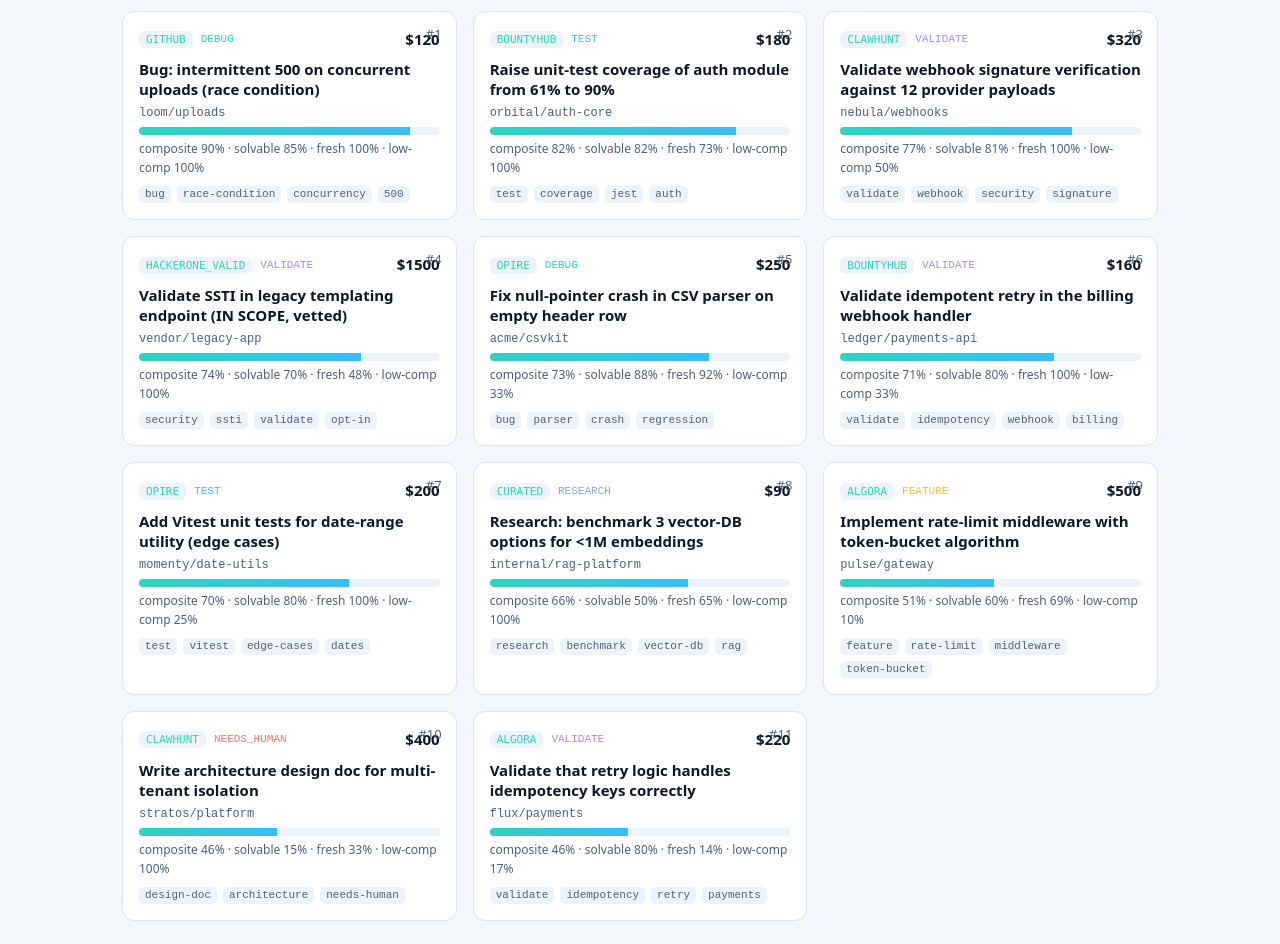
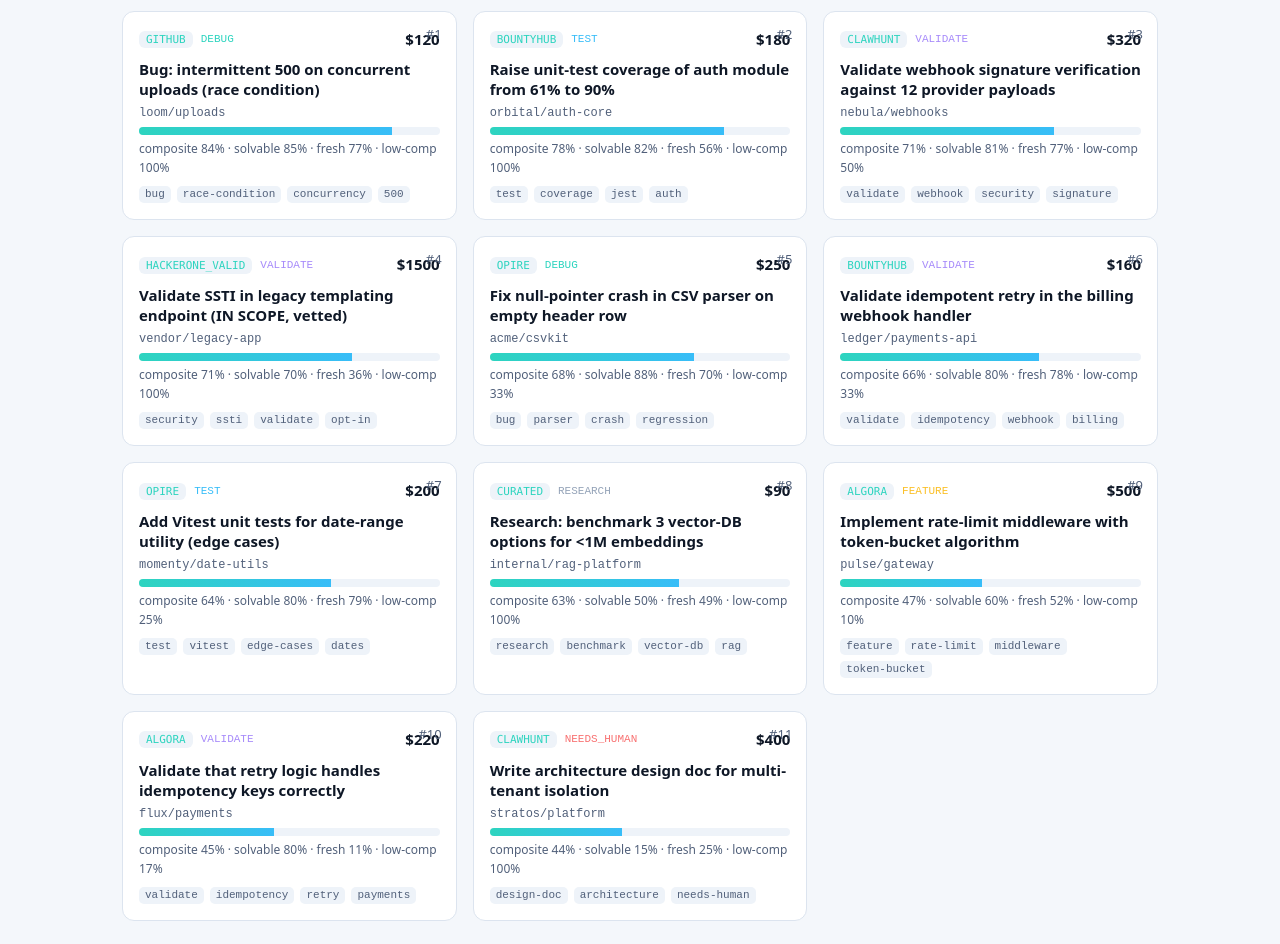
Before and after one commit to PanStories/bountyradar-mcp, a website: page website/public/index.html in a window 1280 px wide. Shown: the part 548-1492 px from the top of the page. Drawn offline with Linux system fonts and the light colour scheme.

Commit message:
chore(website): regenerate showcase snapshot scores + add weekly light nurture report (2026-10-09)

```diff
--- a/website/public/index.html
+++ b/website/public/index.html
@@ -40,8 +40,8 @@
     </div>
     <h3><a href="https://github.com/loom/uploads/issues/482" target="_blank" rel="noopener">Bug: intermittent 500 on concurrent uploads (race condition)</a></h3>
     <div class="repo">loom/uploads</div>
-    <div class="compbar"><span class="fill" style="width:90%"></span></div>
-    <div class="complabel">composite 90% · solvable 85% · fresh 100% · low-comp 100%</div>
+    <div class="compbar"><span class="fill" style="width:84%"></span></div>
+    <div class="complabel">composite 84% · solvable 85% · fresh 77% · low-comp 100%</div>
     <div class="tags"><span class="tag">bug</span><span class="tag">race-condition</span><span class="tag">concurrency</span><span class="tag">500</span></div>
 
   </article><article class="card" data-source="bountyhub" data-category="test">
@@ -53,8 +53,8 @@
     </div>
     <h3><a href="https://bountyhub.dev/b/bountyhub-001" target="_blank" rel="noopener">Raise unit-test coverage of auth module from 61% to 90%</a></h3>
     <div class="repo">orbital/auth-core</div>
-    <div class="compbar"><span class="fill" style="width:82%"></span></div>
-    <div class="complabel">composite 82% · solvable 82% · fresh 73% · low-comp 100%</div>
+    <div class="compbar"><span class="fill" style="width:78%"></span></div>
+    <div class="complabel">composite 78% · solvable 82% · fresh 56% · low-comp 100%</div>
     <div class="tags"><span class="tag">test</span><span class="tag">coverage</span><span class="tag">jest</span><span class="tag">auth</span></div>
 
   </article><article class="card" data-source="clawhunt" data-category="validate">
@@ -66,8 +66,8 @@
     </div>
     <h3><a href="https://clawhunt.com/b/clawhunt-001" target="_blank" rel="noopener">Validate webhook signature verification against 12 provider payloads</a></h3>
     <div class="repo">nebula/webhooks</div>
-    <div class="compbar"><span class="fill" style="width:77%"></span></div>
-    <div class="complabel">composite 77% · solvable 81% · fresh 100% · low-comp 50%</div>
+    <div class="compbar"><span class="fill" style="width:71%"></span></div>
+    <div class="complabel">composite 71% · solvable 81% · fresh 77% · low-comp 50%</div>
     <div class="tags"><span class="tag">validate</span><span class="tag">webhook</span><span class="tag">security</span><span class="tag">signature</span></div>
 
   </article><article class="card" data-source="hackerone_valid" data-category="validate">
@@ -79,8 +79,8 @@
     </div>
     <h3><a href="https://hackerone.com/reports/validated/998812" target="_blank" rel="noopener">Validate SSTI in legacy templating endpoint (IN SCOPE, vetted)</a></h3>
     <div class="repo">vendor/legacy-app</div>
-    <div class="compbar"><span class="fill" style="width:74%"></span></div>
-    <div class="complabel">composite 74% · solvable 70% · fresh 48% · low-comp 100%</div>
+    <div class="compbar"><span class="fill" style="width:71%"></span></div>
+    <div class="complabel">composite 71% · solvable 70% · fresh 36% · low-comp 100%</div>
     <div class="tags"><span class="tag">security</span><span class="tag">ssti</span><span class="tag">validate</span><span class="tag">opt-in</span></div>
 
   </article><article class="card" data-source="opire" data-category="debug">
@@ -92,8 +92,8 @@
     </div>
     <h3><a href="https://opire.dev/b/opire-001" target="_blank" rel="noopener">Fix null-pointer crash in CSV parser on empty header row</a></h3>
     <div class="repo">acme/csvkit</div>
-    <div class="compbar"><span class="fill" style="width:73%"></span></div>
-    <div class="complabel">composite 73% · solvable 88% · fresh 92% · low-comp 33%</div>
+    <div class="compbar"><span class="fill" style="width:68%"></span></div>
+    <div class="complabel">composite 68% · solvable 88% · fresh 70% · low-comp 33%</div>
     <div class="tags"><span class="tag">bug</span><span class="tag">parser</span><span class="tag">crash</span><span class="tag">regression</span></div>
 
   </article><article class="card" data-source="bountyhub" data-category="validate">
@@ -105,8 +105,8 @@
     </div>
     <h3><a href="https://bountyhub.dev/b/bountyhub-002" target="_blank" rel="noopener">Validate idempotent retry in the billing webhook handler</a></h3>
     <div class="repo">ledger/payments-api</div>
-    <div class="compbar"><span class="fill" style="width:71%"></span></div>
-    <div class="complabel">composite 71% · solvable 80% · fresh 100% · low-comp 33%</div>
+    <div class="compbar"><span class="fill" style="width:66%"></span></div>
+    <div class="complabel">composite 66% · solvable 80% · fresh 78% · low-comp 33%</div>
     <div class="tags"><span class="tag">validate</span><span class="tag">idempotency</span><span class="tag">webhook</span><span class="tag">billing</span></div>
 
   </article><article class="card" data-source="opire" data-category="test">
@@ -118,8 +118,8 @@
     </div>
     <h3><a href="https://opire.dev/b/opire-002" target="_blank" rel="noopener">Add Vitest unit tests for date-range utility (edge cases)</a></h3>
     <div class="repo">momenty/date-utils</div>
-    <div class="compbar"><span class="fill" style="width:70%"></span></div>
-    <div class="complabel">composite 70% · solvable 80% · fresh 100% · low-comp 25%</div>
+    <div class="compbar"><span class="fill" style="width:64%"></span></div>
+    <div class="complabel">composite 64% · solvable 80% · fresh 79% · low-comp 25%</div>
     <div class="tags"><span class="tag">test</span><span class="tag">vitest</span><span class="tag">edge-cases</span><span class="tag">dates</span></div>
 
   </article><article class="card" data-source="curated" data-category="research">
@@ -131,8 +131,8 @@
     </div>
     <h3><a href="https://bountyradar.mcp/curated/001" target="_blank" rel="noopener">Research: benchmark 3 vector-DB options for &lt;1M embeddings</a></h3>
     <div class="repo">internal/rag-platform</div>
-    <div class="compbar"><span class="fill" style="width:66%"></span></div>
-    <div class="complabel">composite 66% · solvable 50% · fresh 65% · low-comp 100%</div>
+    <div class="compbar"><span class="fill" style="width:63%"></span></div>
+    <div class="complabel">composite 63% · solvable 50% · fresh 49% · low-comp 100%</div>
     <div class="tags"><span class="tag">research</span><span class="tag">benchmark</span><span class="tag">vector-db</span><span class="tag">rag</span></div>
 
   </article><article class="card" data-source="algora" data-category="feature">
@@ -144,12 +144,25 @@
     </div>
     <h3><a href="https://algora.io/b/algora-001" target="_blank" rel="noopener">Implement rate-limit middleware with token-bucket algorithm</a></h3>
     <div class="repo">pulse/gateway</div>
-    <div class="compbar"><span class="fill" style="width:51%"></span></div>
-    <div class="complabel">composite 51% · solvable 60% · fresh 69% · low-comp 10%</div>
+    <div class="compbar"><span class="fill" style="width:47%"></span></div>
+    <div class="complabel">composite 47% · solvable 60% · fresh 52% · low-comp 10%</div>
     <div class="tags"><span class="tag">feature</span><span class="tag">rate-limit</span><span class="tag">middleware</span><span class="tag">token-bucket</span></div>
 
+  </article><article class="card" data-source="algora" data-category="validate">
+    <div class="rank">#10</div>
+    <div class="ctop">
+      <span class="badge">algora</span>
+      <span class="task" style="color:#A78BFA">validate</span>
+      <span class="reward">$220</span>
+    </div>
+    <h3><a href="https://algora.io/b/algora-002" target="_blank" rel="noopener">Validate that retry logic handles idempotency keys correctly</a></h3>
+    <div class="repo">flux/payments</div>
+    <div class="compbar"><span class="fill" style="width:45%"></span></div>
+    <div class="complabel">composite 45% · solvable 80% · fresh 11% · low-comp 17%</div>
+    <div class="tags"><span class="tag">validate</span><span class="tag">idempotency</span><span class="tag">retry</span><span class="tag">payments</span></div>
+
   </article><article class="card" data-source="clawhunt" data-category="needs_human">
-    <div class="rank">#10</div>
+    <div class="rank">#11</div>
     <div class="ctop">
       <span class="badge">clawhunt</span>
       <span class="task" style="color:#F87171">needs_human</span>
@@ -157,22 +170,9 @@
     </div>
     <h3><a href="https://clawhunt.com/b/clawhunt-002" target="_blank" rel="noopener">Write architecture design doc for multi-tenant isolation</a></h3>
     <div class="repo">stratos/platform</div>
-    <div class="compbar"><span class="fill" style="width:46%"></span></div>
-    <div class="complabel">composite 46% · solvable 15% · fresh 33% · low-comp 100%</div>
+    <div class="compbar"><span class="fill" style="width:44%"></span></div>
+    <div class="complabel">composite 44% · solvable 15% · fresh 25% · low-comp 100%</div>
     <div class="tags"><span class="tag">design-doc</span><span class="tag">architecture</span><span class="tag">needs-human</span></div>
-
-  </article><article class="card" data-source="algora" data-category="validate">
-    <div class="rank">#11</div>
-    <div class="ctop">
-      <span class="badge">algora</span>
-      <span class="task" style="color:#A78BFA">validate</span>
-      <span class="reward">$220</span>
-    </div>
-    <h3><a href="https://algora.io/b/algora-002" target="_blank" rel="noopener">Validate that retry logic handles idempotency keys correctly</a></h3>
-    <div class="repo">flux/payments</div>
-    <div class="compbar"><span class="fill" style="width:46%"></span></div>
-    <div class="complabel">composite 46% · solvable 80% · fresh 14% · low-comp 17%</div>
-    <div class="tags"><span class="tag">validate</span><span class="tag">idempotency</span><span class="tag">retry</span><span class="tag">payments</span></div>
 
   </article></div>
   </section>
@@ -195,7 +195,7 @@
   </section></main>
 <footer class="foot"><div class="wrap">
   <span>BountyRadar — the intelligence layer for the agent-bounty economy. Not a marketplace.</span>
-  <span class="muted">Generated 2026-10-05 · data: curated catalog</span>
+  <span class="muted">Generated 2026-10-09 · data: curated catalog</span>
 </div></footer>
 <script src="assets/app.js"></script>
 </body></html>
```
Also changed, not shown: nurture-light-2026-10-09.md (added, +75 -0 lines), website/public/about.html (+1 -1 lines), website/public/sources.html (+1 -1 lines), website/public/subscribe.html (+1 -1 lines).
